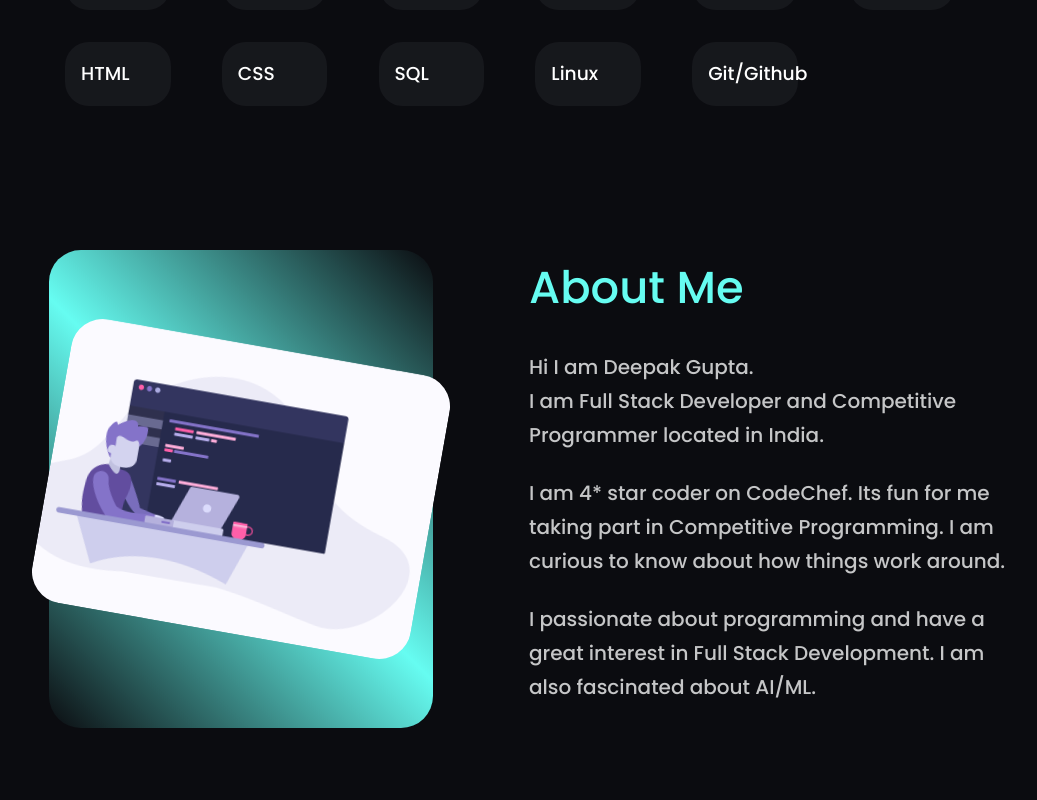
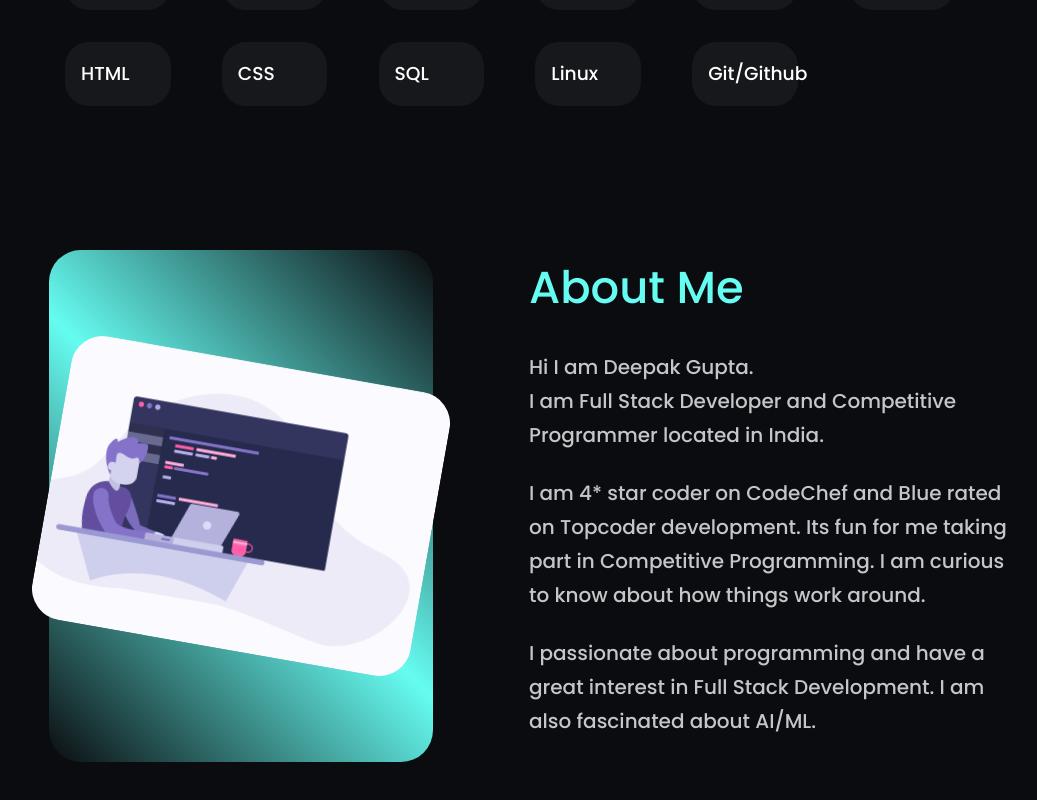
Before and after one commit to deepakrvg/portfolio, a React (Create React App) app: page / in a window 1280 px wide. Shown: the part 2185-2985 px from the top of the page, without its empty margins (111-1148 px from the left). Built offline with nearby package versions, Linux system fonts and the light colour scheme.

Commit message:
Update About.js

```diff
--- a/src/components/About.js
+++ b/src/components/About.js
@@ -11,7 +11,7 @@ const About = () => {
                 <div className="about-content">
                     <h2>About Me</h2>
                     <p>Hi I am Deepak Gupta.<br />I am Full Stack Developer and Competitive Programmer located in India.</p>
-                    <p>I am 4* star coder on CodeChef. Its fun for me taking part in Competitive Programming. I am curious to know about how things work around.</p>
+                    <p>I am 4* star coder on CodeChef and Blue rated on Topcoder development. Its fun for me taking part in Competitive Programming. I am curious to know about how things work around.</p>
                     <p>I passionate about programming and have a great interest in Full Stack Development. I am also fascinated about AI/ML.</p>
                 </div>
             </div>
```
